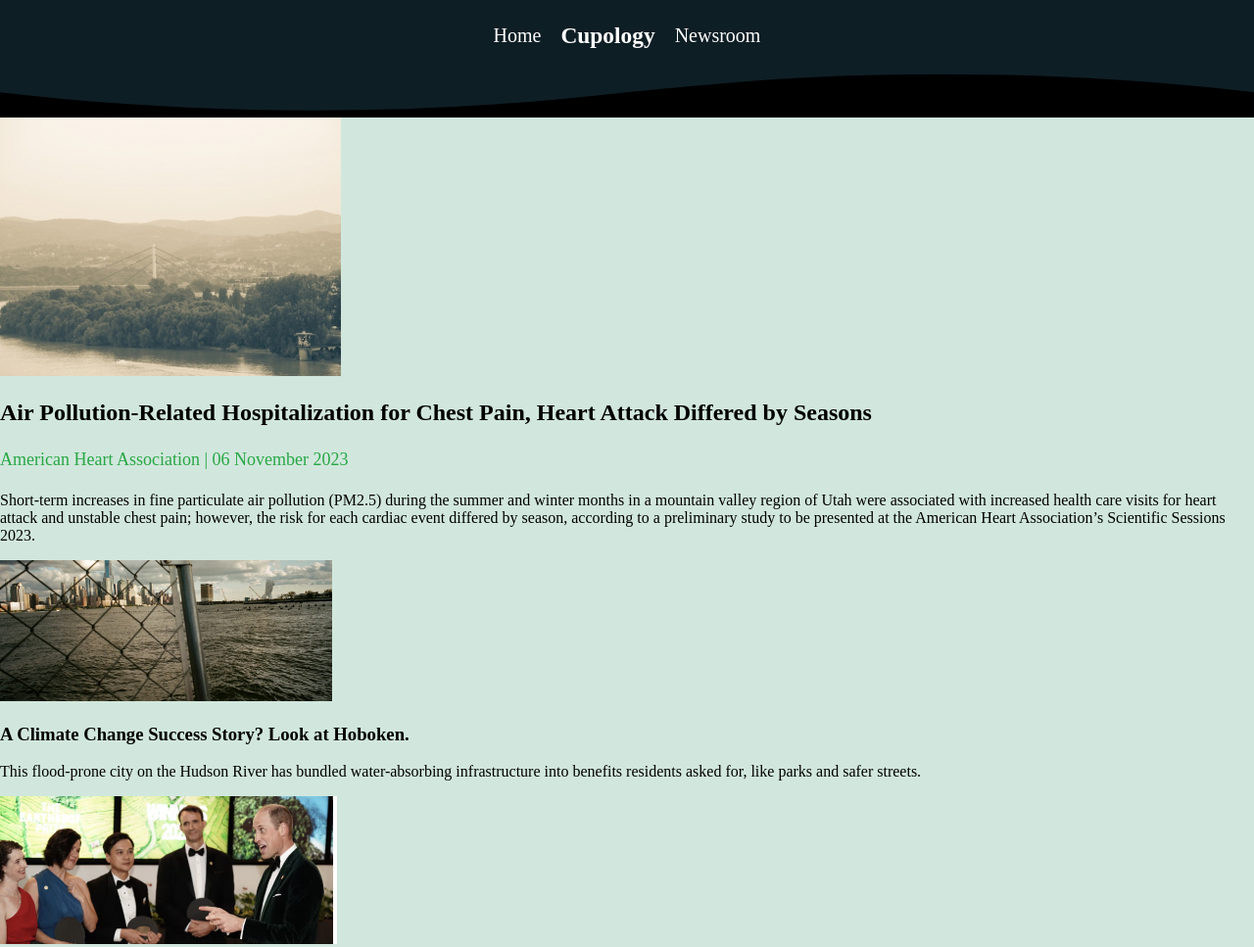
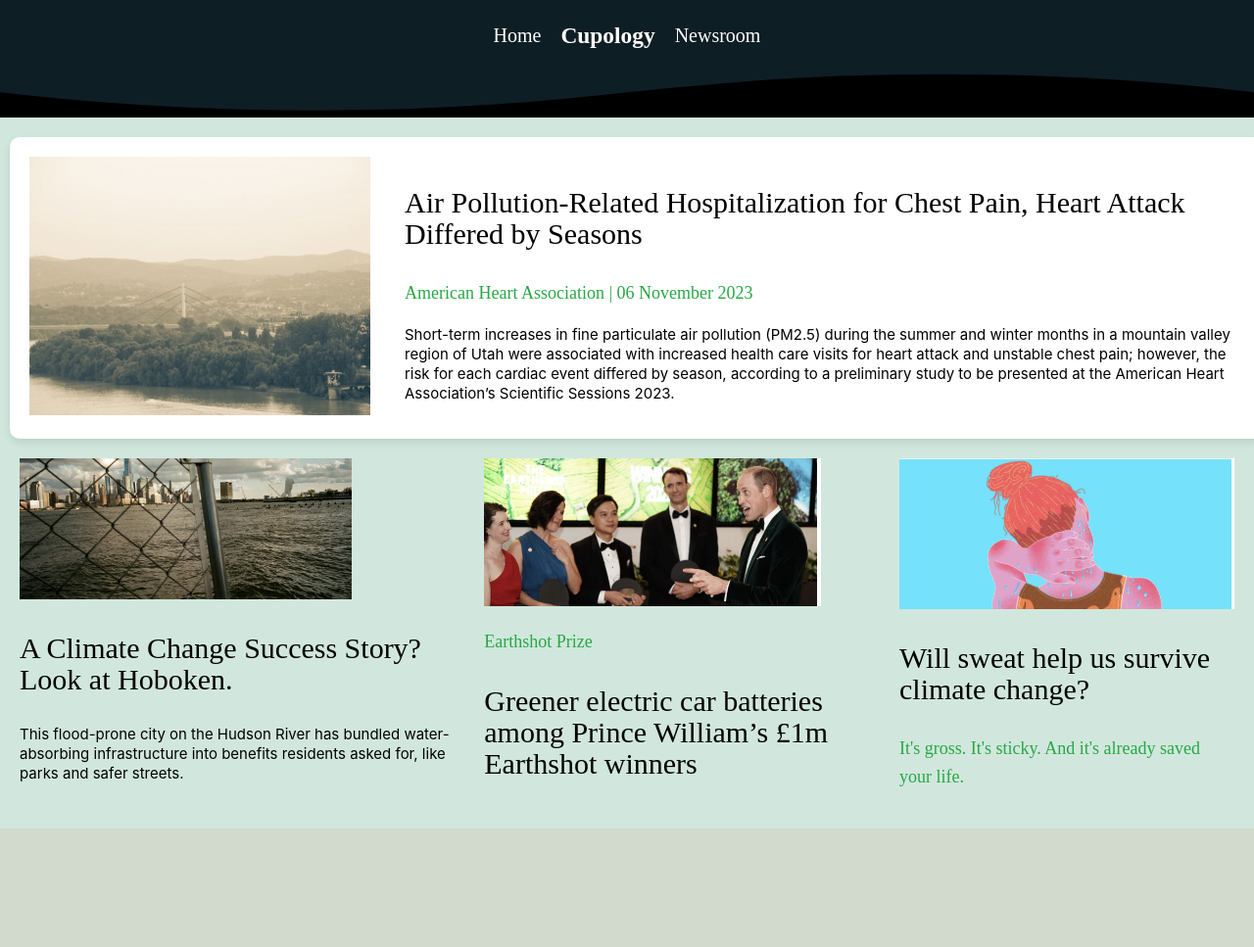
Before and after one commit to ProfessorKolodziej/final-project-fall-2022-cupology, a website: page src/pageshtml/newsroom.html in a window 1280 px wide. Shown: the top 967 px of the page at 98% size. After the commit the page ends 846 px from the top, so only its background shows below. Drawn offline with Linux system fonts and the light colour scheme; a web font is replaced by a local one.

Commit message:
news room merge update

```diff
--- a/src/css/style.css
+++ b/src/css/style.css
@@ -164,8 +164,56 @@ footer {
 	/* Bold font for button text */
 }
 
-.news-page{
-	background-color: #D1E7DD;
+.news-page {
+    background-color: #D1E7DD;
+    padding: 20px;
+    display: flex;
+    flex-direction: column;
+    align-items: center;
+}
+
+.air-pollution-article {
+    background-color: #ffffff;
+    border-radius: 10px;
+    box-shadow: 0 4px 8px rgba(0, 0, 0, 0.1);
+    padding: 20px;
+    margin-bottom: 20px;
+    width: 100%;
+	display: grid;
+ 	grid-template-columns: 2fr 8fr;
+ 	align-items: center;
+ 	gap: 35px;
+ 	margin-left: 50px;
+ 	margin-right: 30px;
+}
+
+.article-row {
+    display: flex;
+    justify-content: space-between;
+    gap: 20px;
+    width: 100%;
+}
+
+.article {
+    background-color: #ffffff; /* Set a white background for all articles */
+    border-radius: 10px;
+    box-shadow: 0 4px 8px rgba(0, 0, 0, 0.1);
+    padding: 20px; /* Consistent padding for visual grouping */
+    margin-bottom: 20px; /* Space below each card */
+    width: 100%; /* Make the featured article full width */
+    box-sizing: border-box;
+}
+
+/* Responsive layout for smaller screens */
+@media (max-width: 768px) {
+    .article-row {
+        flex-direction: column;
+    }
+
+    .article {
+        width: 100%; /* Full width on smaller screens */
+        margin-bottom: 20px; /* Add space between articles */
+    }
 }
 
 .article-info{
@@ -175,6 +223,24 @@ footer {
 	font-style: normal;
 	font-weight: 400;
 	line-height: 29px; /* 161.111% */
+}
+
+.article-content{
+	color: #000;
+	font-family: Inter;
+	font-size: 15px;
+	font-style: normal;
+	font-weight: 400;
+	line-height: 20px; /* 133.333% */
+}
+
+.article-title{
+	color: #000;
+	font-family: DM Serif Text;
+	font-size: 30px;
+	font-style: normal;
+	font-weight: 400;
+	line-height: 32px; /* 106.667% */
 }
 .Cupology {
 	color: var(--green-800, #0A3622);
--- a/src/pageshtml/newsroom.html
+++ b/src/pageshtml/newsroom.html
@@ -37,33 +37,36 @@
 
     <main class="news-page">
         <article class="air-pollution-article">
-            <img class="air-pollution-image" src="/images/air-pollution.jpg">
-            <h2>Air Pollution-Related Hospitalization for Chest Pain, Heart Attack Differed by Seasons</h2>
-            <p class="article-info">American Heart Association | 06 November 2023</p>
-            <p>Short-term increases in fine particulate air pollution (PM2.5) during the summer and winter months in a
-                mountain valley region of Utah were associated with increased health care visits for heart attack and
-                unstable chest pain; however, the risk for each cardiac event differed by season, according to a
-                preliminary study to be presented at the American Heart Association’s Scientific Sessions 2023.</p>
+            <section class="air-pollution-article-left">
+                <img class="air-pollution-image" src="/images/air-pollution.jpg">
+            </section>
+            <section class="air-pollution-article-right">
+                <h3 class="article-title">Air Pollution-Related Hospitalization for Chest Pain, Heart Attack Differed by Seasons</h2>
+                <p class="article-info">American Heart Association | 06 November 2023</p>
+                <p class="article-content">Short-term increases in fine particulate air pollution (PM2.5) during the summer and winter months in a mountain valley region of Utah were associated with increased health care visits for heart attack and unstable chest pain; however, the risk for each cardiac event differed by season, according to a preliminary study to be presented at the American Heart Association’s Scientific Sessions 2023.</p>
+            </section>
         </article>
 
+    <div class="article-row">
         <article class="climate-change-article">
             <img class="climate-change-image" src="/images/climate-change.jpg">
-            <h3>A Climate Change Success Story? Look at Hoboken.</h3>
-            <p>This flood-prone city on the Hudson River has bundled water-absorbing infrastructure into benefits
-                residents asked for, like parks and safer streets.</p>
+            <h3 class="article-title">A Climate Change Success Story? Look at Hoboken.</h3>
+            <p class="article-content">This flood-prone city on the Hudson River has bundled water-absorbing infrastructure into benefits residents asked for, like parks and safer streets.</p>
         </article>
 
         <article class="electric-car-article">
             <img class="electric-car-image" src="/images/electric-car.jpg">
             <p class="article-info">Earthshot Prize</p>
-            <h3>Greener electric car batteries among Prince William’s £1m Earthshot winners</h3>
+            <h3 class="article-title">Greener electric car batteries among Prince William’s £1m Earthshot winners</h3>
         </article>
 
         <article class="sweat-article">
             <img class="sweat-image" src="/images/sweat.jpg">
-            <h3>Will sweat help us survive climate change?</h3>
+            <h3 class="article-title">Will sweat help us survive climate change?</h3>
             <p class="article-info">It's gross. It's sticky. And it's already saved your life.</p>
         </article>
+    </div>
+
     </main>
 
 </body>
```
